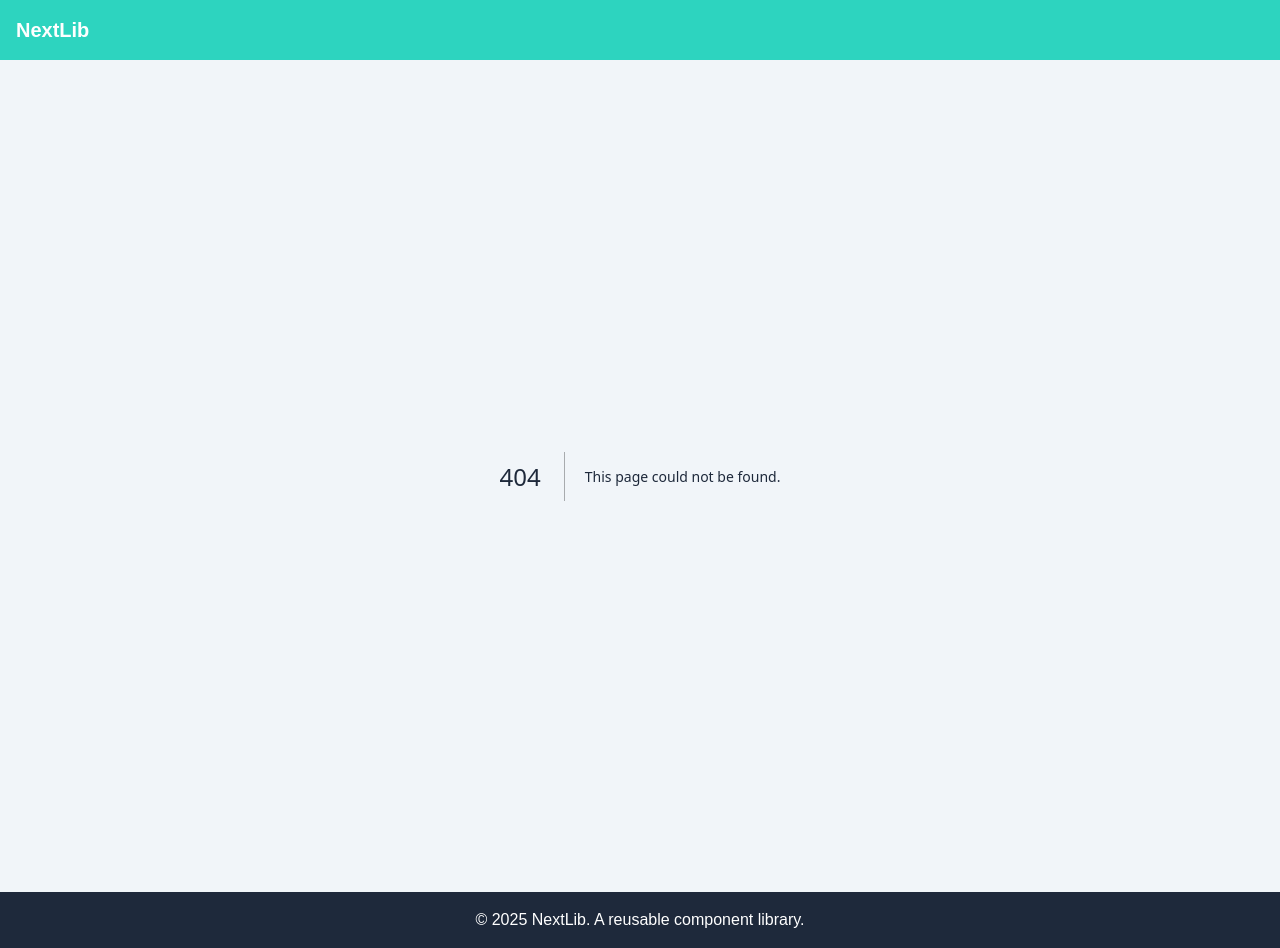
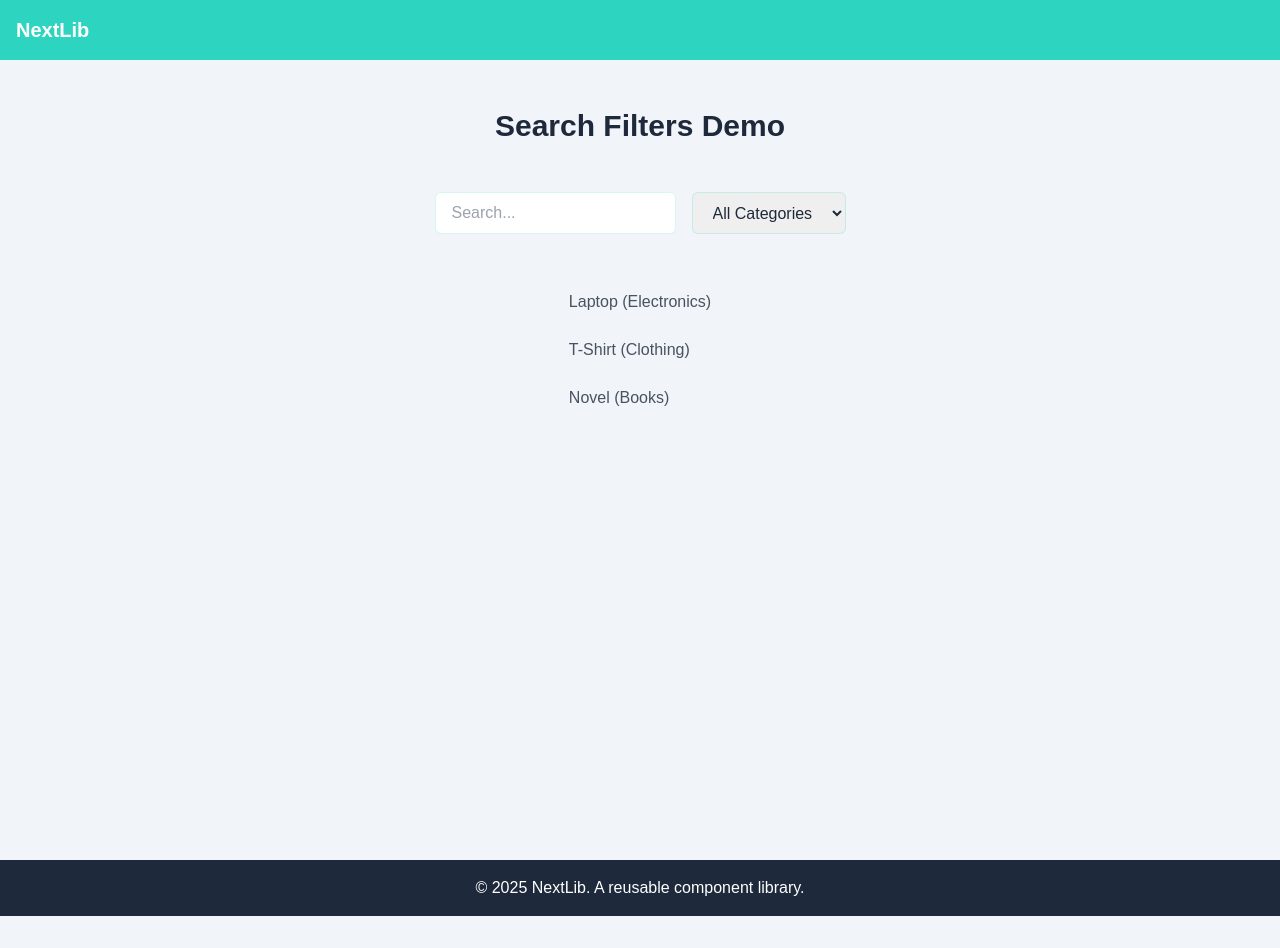
Before and after one commit to RajonDey/nextjs-component-library, a Next.js app: page /search in a window 1280 px wide. Before the commit this address had no page. After the commit the page ends 916 px from the top, so only its background shows below. Built offline with nearby package versions, Linux system fonts and the light colour scheme.

Commit message:
search and filter component

```diff
--- /dev/null
+++ b/app/search/page.tsx
@@ -0,0 +1,48 @@
+// app/search/page.tsx
+"use client";
+
+import { useState } from "react";
+import { SearchFilters } from "../../components";
+
+export default function SearchPage() {
+  const [filters, setFilters] = useState<{ search: string; category?: string }>(
+    {
+      search: "",
+      category: undefined,
+    }
+  );
+
+  const dummyCategories = ["Electronics", "Clothing", "Books"];
+  const dummyData = [
+    { name: "Laptop", category: "Electronics" },
+    { name: "T-Shirt", category: "Clothing" },
+    { name: "Novel", category: "Books" },
+  ];
+
+  const filteredData = dummyData.filter(
+    (item) =>
+      item.name.toLowerCase().includes(filters.search.toLowerCase()) &&
+      (!filters.category || item.category === filters.category)
+  );
+
+  return (
+    <div className="flex flex-col items-center space-y-8 py-8">
+      <h1 className="text-3xl font-bold text-brand-secondary">
+        Search Filters Demo
+      </h1>
+      <SearchFilters
+        onFilterChange={(newFilters) =>
+          setFilters((prev) => ({ ...prev, ...newFilters }))
+        }
+        categories={dummyCategories}
+      />
+      <ul className="space-y-2 text-brand-secondary/80">
+        {filteredData.map((item) => (
+          <li key={item.name} className="bg-brand-bg p-2 rounded-md">
+            {item.name} ({item.category})
+          </li>
+        ))}
+      </ul>
+    </div>
+  );
+}
--- /dev/null
+++ b/components/index.tsx
@@ -0,0 +1 @@
+export { default as SearchFilters } from "./search/SearchFilters";
--- /dev/null
+++ b/components/search/SearchFilters.tsx
@@ -0,0 +1,53 @@
+// components/search/SearchFilters.tsx
+"use client";
+
+import React, { ChangeEvent } from "react";
+
+type FilterData = {
+  search: string;
+  category?: string;
+};
+
+type SearchFiltersProps = {
+  onFilterChange: (filters: FilterData) => void;
+  categories?: string[];
+};
+
+const SearchFilters: React.FC<SearchFiltersProps> = ({
+  onFilterChange,
+  categories = [],
+}) => {
+  const handleSearchChange = (e: ChangeEvent<HTMLInputElement>) => {
+    onFilterChange({ search: e.target.value });
+  };
+
+  const handleCategoryChange = (e: ChangeEvent<HTMLSelectElement>) => {
+    onFilterChange({ category: e.target.value || undefined });
+  };
+
+  return (
+    <div className="flex flex-col sm:flex-row gap-4 p-4 bg-brand-bg rounded-md">
+      <input
+        type="text"
+        placeholder="Search..."
+        onChange={handleSearchChange}
+        className="px-4 py-2 border border-brand-primary/20 rounded-md focus:outline-none focus:ring-2 focus:ring-brand-primary"
+      />
+      {categories.length > 0 && (
+        <select
+          onChange={handleCategoryChange}
+          className="px-4 py-2 border border-brand-primary/20 rounded-md focus:outline-none focus:ring-2 focus:ring-brand-primary"
+        >
+          <option value="">All Categories</option>
+          {categories.map((cat) => (
+            <option key={cat} value={cat}>
+              {cat}
+            </option>
+          ))}
+        </select>
+      )}
+    </div>
+  );
+};
+
+export default SearchFilters;
```
Also changed, not shown: 1 other file (tests, documents, lock files or other folders).
